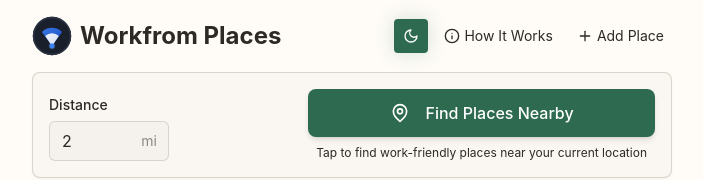
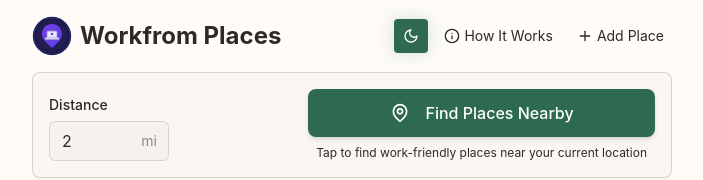
Before and after one commit to darrenbuckner/Workfrom-Places-Search-V2, a React (Create React App) app: page / in a window 1280 px wide. Shown: the top 180 px of the page, without its empty margins (288-991 px from the left). Built offline with nearby package versions, Linux system fonts and the light colour scheme.

Commit message:
this update polishes UX

```diff
--- a/src/PhotoModal.js
+++ b/src/PhotoModal.js
@@ -321,12 +321,7 @@ const PhotoModal = ({ selectedPlace, fullImg, isPhotoLoading, setShowPhotoModal
                     </div>
                   </div>
 
-
-
-                  {/* Add a subtle divider */}
-                  <div className="my-4 border-t border-[var(--border-primary)]" />
-
-                  {/* Score Explanation */}
+                  {/* Combined Score Explanation and Metrics */}
                   <div className="rounded-lg border border-[var(--border-primary)] bg-[var(--bg-secondary)] overflow-hidden">
                     {/* Score Header */}
                     <div className="p-3 border-b border-[var(--border-primary)] bg-[var(--bg-primary)]">
@@ -355,12 +350,29 @@ const PhotoModal = ({ selectedPlace, fullImg, isPhotoLoading, setShowPhotoModal
                       <div className="mt-1 text-sm font-medium text-[var(--text-primary)]">
                         {getScoreQuality(selectedPlace.workabilityScore).label} for Remote Work
                       </div>
+
+                      {/* Workability Metrics */}
+                      <div className="mt-3 grid grid-cols-3 gap-2">
+                        {metrics.map((metric, index) => (
+                          <div key={index}
+                            className="p-2.5 rounded-lg border border-[var(--border-primary)] bg-[var(--bg-secondary)]"
+                          >
+                            <div className="flex items-center gap-1.5 mb-1">
+                              <metric.icon size={14} className={metric.iconColor} />
+                              <span className="text-xs text-[var(--text-secondary)]">{metric.label}</span>
+                            </div>
+                            <div className={`text-sm font-medium ${metric.color}`}>
+                              {metric.value}
+                            </div>
+                          </div>
+                        ))}
+                      </div>
                     </div>
 
                     {/* Score Details */}
                     <div className="p-3">
                       <div className="flex items-center gap-1.5 mb-2">
-                        <span className="text-xs text-[var(--text-secondary)]">Based on:</span>
+                        <span className="text-xs text-[var(--text-secondary)]">Score based on:</span>
                         <div className="h-4 border-l border-[var(--border-primary)]" />
                         <div className="flex items-center gap-2 flex-wrap">
                           {[
@@ -377,7 +389,7 @@ const PhotoModal = ({ selectedPlace, fullImg, isPhotoLoading, setShowPhotoModal
                         </div>
                       </div>
 
-                      {/* Missing Info Alert - More compact version */}
+                      {/* Missing Info Alert */}
                       {getMissingInfo(selectedPlace).length > 0 && (
                         <div className="flex items-start gap-2 pt-2 border-t border-[var(--border-primary)]">
                           <AlertCircle size={14} className="flex-shrink-0 text-[var(--accent-primary)] mt-0.5" />
@@ -387,39 +399,6 @@ const PhotoModal = ({ selectedPlace, fullImg, isPhotoLoading, setShowPhotoModal
                         </div>
                       )}
                     </div>
-                  </div>
-
-                  {/* Add a subtle divider */}
-                  <div className="my-4 border-t border-[var(--border-primary)]" />
-
-                  {/* Workability Metrics */}
-                  <div className="space-y-2">
-                    <div className="flex items-center gap-2">
-                      <span className="text-sm font-medium text-[var(--text-primary)]">
-                        Essential Workspace Features
-                      </span>
-                      <div className="px-1.5 py-0.5 rounded-full bg-[var(--accent-primary)]/10 text-[var(--accent-primary)] text-xs">
-                        Must-haves
-                      </div>
-                    </div>
-                    <div className="grid grid-cols-3 gap-2">
-                      {metrics.map((metric, index) => (
-                        <div key={index}
-                          className="p-2.5 rounded-lg border border-[var(--border-primary)] bg-[var(--bg-secondary)]"
-                        >
-                          <div className="flex items-center gap-1.5 mb-1">
-                            <metric.icon size={14} className={metric.iconColor} />
-                            <span className="text-xs text-[var(--text-secondary)]">{metric.label}</span>
-                          </div>
-                          <div className={`text-sm font-medium ${metric.color}`}>
-                            {metric.value}
-                          </div>
-                        </div>
-                      ))}
-                    </div>
-                    <p className="text-xs text-[var(--text-secondary)]">
-                      These features are crucial for maintaining productivity while working remotely
-                    </p>
                   </div>
 
                   {/* Add a subtle divider */}
--- a/src/WorkfromHeader.js
+++ b/src/WorkfromHeader.js
@@ -10,32 +10,58 @@ const WorkfromLogo = () => (
     className="w-8 h-8 sm:w-10 sm:h-10"
     aria-label="Workfrom logo"
   >
-    <circle cx="50" cy="50" r="48" fill="#1a1f2c" />
-    <circle cx="50" cy="50" r="46" fill="none" stroke="#2a3142" strokeWidth="4" />
+    {/* Enhanced Background Circle */}
+    <circle cx="50" cy="50" r="48" fill="#1e1b4b" /> {/* Deep purple background */}
+    <circle cx="50" cy="50" r="46" fill="none" stroke="#312e81" strokeWidth="2" /> {/* Rich purple border */}
+
+    {/* Enhanced Location Pin Base with gradient */}
     <defs>
-      <linearGradient id="mountainGradient" x1="0%" y1="0%" x2="100%" y2="100%">
-        <stop offset="0%" stopColor="#3b82f6" />
-        <stop offset="100%" stopColor="#1d4ed8" />
+      <linearGradient id="pinGradient" x1="0%" y1="0%" x2="100%" y2="100%">
+        <stop offset="0%" stopColor="#7c3aed" /> {/* Lighter violet */}
+        <stop offset="100%" stopColor="#5340f0" /> {/* Primary purple */}
       </linearGradient>
     </defs>
     <path
-      d="M50 75 L75 40 A35 35 0 0 0 25 40 Z"
-      fill="url(#mountainGradient)"
-      opacity="0.9"
-    />
-    <defs>
-      <linearGradient id="innerMountainGradient" x1="0%" y1="0%" x2="100%" y2="100%">
-        <stop offset="0%" stopColor="#f8fafc" />
-        <stop offset="100%" stopColor="#e2e8f0" />
-      </linearGradient>
-    </defs>
-    <path
-      d="M50 75 L67 50 A24 24 0 0 0 33 50 Z"
-      fill="url(#innerMountainGradient)"
+      d="M50 20 C35 20, 25 32, 25 45 C25 58, 35 65, 50 80 C65 65, 75 58, 75 45 C75 32, 65 20, 50 20"
+      fill="url(#pinGradient)"
       opacity="0.95"
     />
-    <circle cx="50" cy="75" r="6" fill="#3b82f6" />
-    <circle cx="50" cy="75" r="7" fill="none" stroke="#60a5fa" strokeWidth="2" opacity="0.5" />
+
+    {/* Enhanced Laptop Screen with gradient */}
+    <rect
+      x="38" y="38" width="24" height="16" rx="2"
+      fill="#f1f5f9"
+      stroke="#cbd5e1"
+      strokeWidth="1.5"
+    />
+
+    {/* Enhanced Laptop Base with gradient */}
+    <path
+      d="M35 54 L65 54 L68 58 L32 58 Z"
+      fill="#e2e8f0"
+      stroke="#cbd5e1"
+      strokeWidth="1.5"
+    />
+
+    {/* Enhanced Coffee Cup with gradient */}
+    <circle cx="50" cy="45" r="3" fill="#6d28d9" opacity="0.9" /> {/* Rich purple */}
+    <path
+      d="M47 45 Q50 48, 53 45"
+      stroke="#6d28d9"
+      strokeWidth="1.5"
+      fill="none"
+    />
+
+    {/* Enhanced Glow Effect */}
+    <circle cx="50" cy="50" r="44" fill="url(#enhancedGlow)" opacity="0.15" />
+
+    {/* Enhanced Gradients */}
+    <defs>
+      <radialGradient id="enhancedGlow" cx="50%" cy="50%" r="50%">
+        <stop offset="0%" stopColor="#a78bfa" /> {/* Bright violet glow */}
+        <stop offset="100%" stopColor="#5340f0" stopOpacity="0" />
+      </radialGradient>
+    </defs>
   </svg>
 );
 
```
